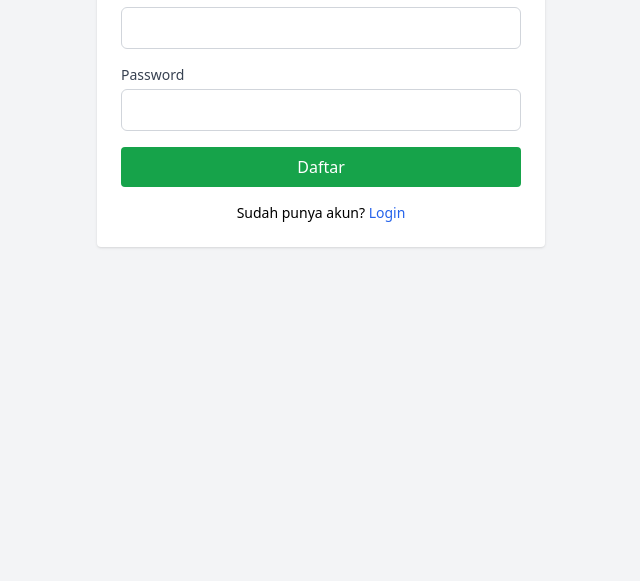
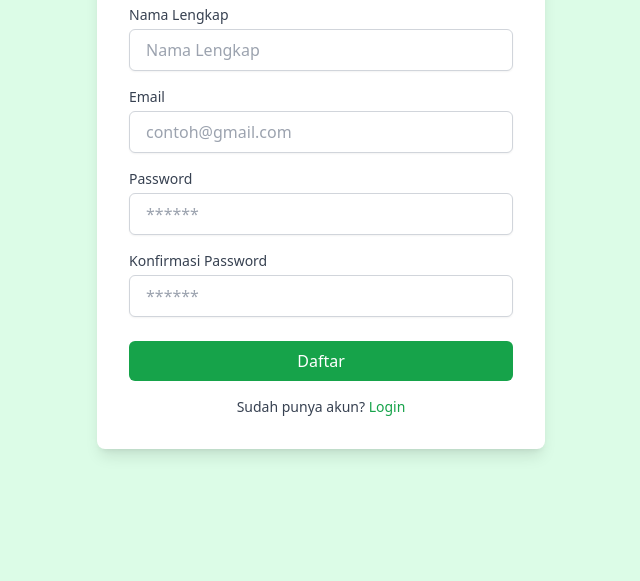
Before and after one commit to RizalRinaldiR/kelompok7, a website: page pages/register.html in a window 1280 px wide. Shown: the part 219-800 px from the top of the page, without its empty margins (319-959 px from the left). Drawn offline with Linux system fonts and the light colour scheme.

Commit message:
update tampilan register

```diff
--- a/pages/register.html
+++ b/pages/register.html
@@ -6,26 +6,34 @@
     <title>Register - SegarSquad</title>
     <link href="../src/output.css" rel="stylesheet">
 </head>
-<body class="bg-gray-100">
-    <div class="container mx-auto mt-10">
-        <div class="max-w-md mx-auto bg-white p-6 rounded shadow">
-            <h2 class="text-2xl font-bold mb-6 text-center">Daftar Akun</h2>
+<body class="bg-green-100">
+    <div class="flex items-center justify-center min-h-screen">
+        <div class="bg-white p-8 rounded-lg shadow-lg w-full max-w-md">
+            <h2 class="text-3xl font-bold text-center text-green-700 mb-6">Daftar</h2>
             <form>
                 <div class="mb-4">
-                    <label for="name" class="block text-sm font-medium text-gray-700">Nama</label>
-                    <input type="text" id="name" class="mt-1 block w-full px-3 py-2 border border-gray-300 rounded-md" required>
+                    <label for="name" class="block text-sm font-medium text-gray-700">Nama Lengkap</label>
+                    <input type="text" id="name" class="mt-1 block w-full px-4 py-2 border border-gray-300 rounded-md shadow-sm focus:ring-green-500 focus:border-green-500" placeholder="Nama Lengkap" required>
                 </div>
                 <div class="mb-4">
                     <label for="email" class="block text-sm font-medium text-gray-700">Email</label>
-                    <input type="email" id="email" class="mt-1 block w-full px-3 py-2 border border-gray-300 rounded-md" required>
+                    <input type="email" id="email" class="mt-1 block w-full px-4 py-2 border border-gray-300 rounded-md shadow-sm focus:ring-green-500 focus:border-green-500" placeholder="contoh@gmail.com" required>
                 </div>
                 <div class="mb-4">
                     <label for="password" class="block text-sm font-medium text-gray-700">Password</label>
-                    <input type="password" id="password" class="mt-1 block w-full px-3 py-2 border border-gray-300 rounded-md" required>
+                    <input type="password" id="password" class="mt-1 block w-full px-4 py-2 border border-gray-300 rounded-md shadow-sm focus:ring-green-500 focus:border-green-500" placeholder="******" required>
                 </div>
-                <button type="submit" class="bg-green-600 text-white px-4 py-2 rounded w-full">Daftar</button>
+                <div class="mb-6">
+                    <label for="confirm_password" class="block text-sm font-medium text-gray-700">Konfirmasi Password</label>
+                    <input type="password" id="confirm_password" class="mt-1 block w-full px-4 py-2 border border-gray-300 rounded-md shadow-sm focus:ring-green-500 focus:border-green-500" placeholder="******" required>
+                </div>
+                <button type="submit" class="w-full bg-green-600 text-white py-2 rounded-md hover:bg-green-700 focus:outline-none focus:ring-2 focus:ring-offset-2 focus:ring-green-500">Daftar</button>
             </form>
-            <p class="mt-4 text-sm text-center">Sudah punya akun? <a href="login.html" class="text-blue-600">Login</a></p>
+
+
+            <div class="mt-4 text-center">
+                <p class="text-sm text-gray-700">Sudah punya akun? <a href="login.html" class="text-green-600 hover:underline">Login</a></p>
+            </div>
         </div>
     </div>
 </body>
```
Also changed, not shown: pages/login.html (+1 -2 lines), src/output.css.
